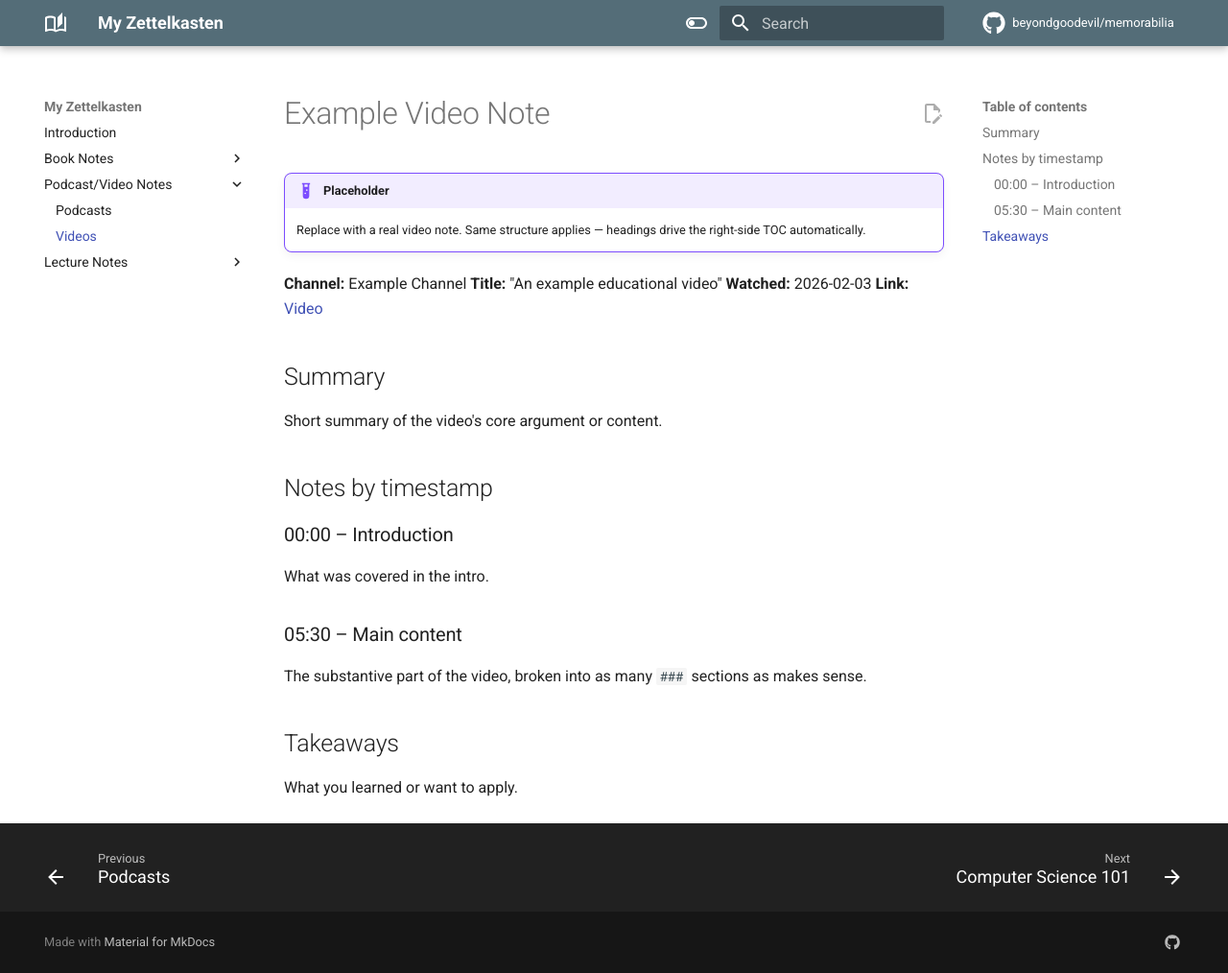
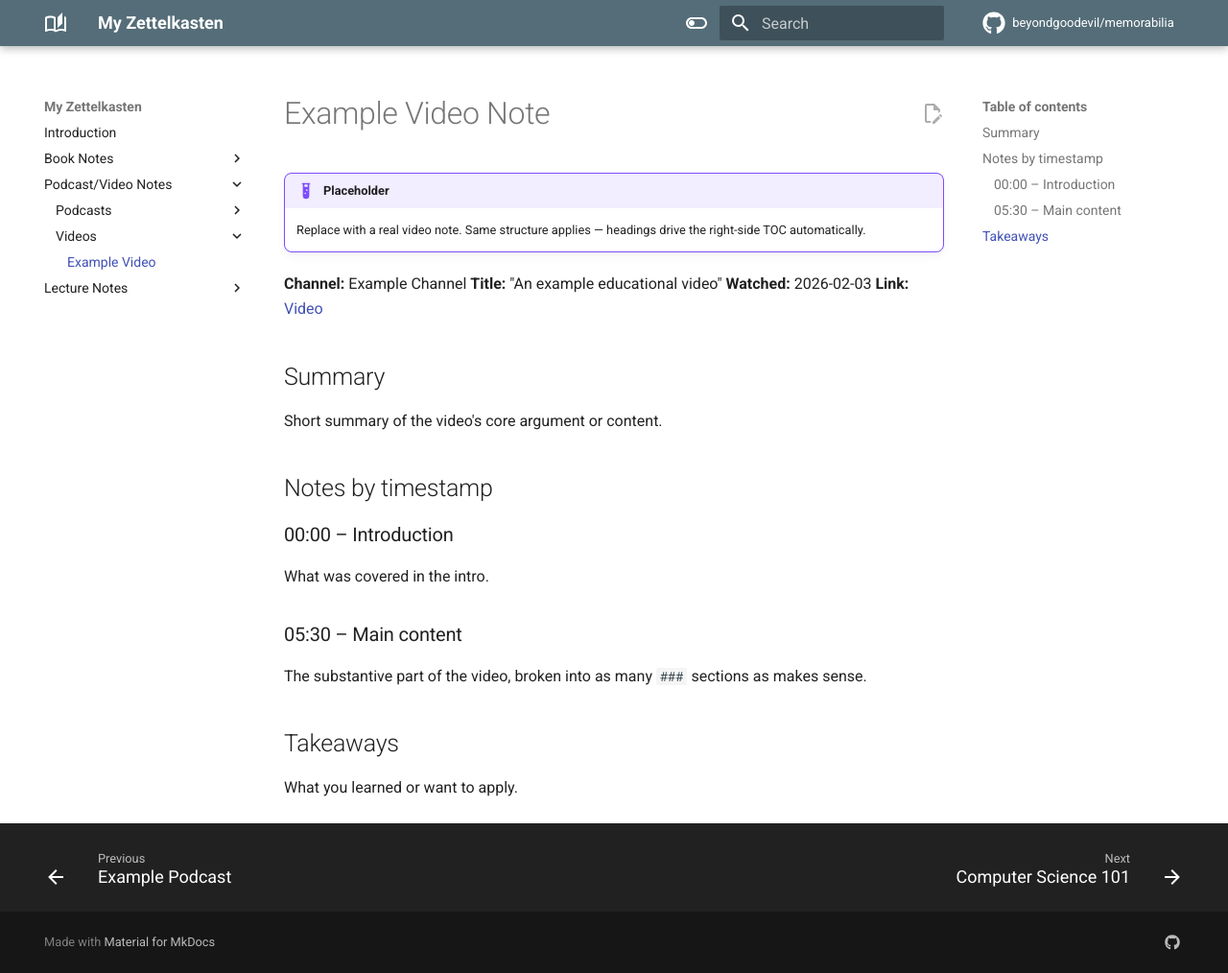
Before and after one commit to beyondgoodevil/memorabilia, an MkDocs documentation site: the page built from docs/podcast_video_notes/youtube_lectures/example_video.md, in a window 1280 px wide and 1014 px high. Shown: the whole window at 96% size. Built offline with MkDocs 1.6.1 and Material for MkDocs 9.7.7, drawn with Linux system fonts in a browser that asks for light colours; comment, search, counter and statistics services are not loaded.

Commit message:
added subsections for podcasts/videos

```diff
--- a/mkdocs.yml
+++ b/mkdocs.yml
@@ -14,9 +14,9 @@ nav:
       - Iliad Chapters 13-20: book_notes/iliad_13-20.md
   - Podcast/Video Notes:
       - Podcasts:
-          - podcast_video_notes/tech_podcasts/example_episode.md
+          - Example Podcast: podcast_video_notes/tech_podcasts/example_episode.md
       - Videos:
-          - podcast_video_notes/youtube_lectures/example_video.md
+          - Example Video: podcast_video_notes/youtube_lectures/example_video.md
   - Lecture Notes:
       - Computer Science 101:
           - lecture_notes/computer_science_101/lecture_01_introduction.md
```
